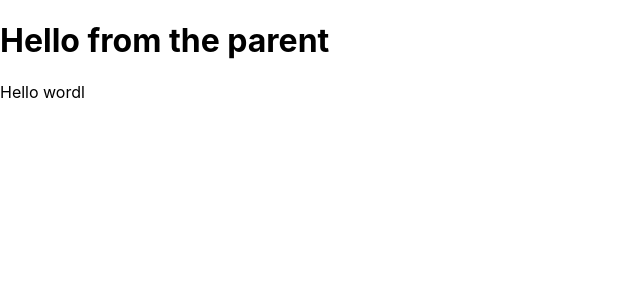
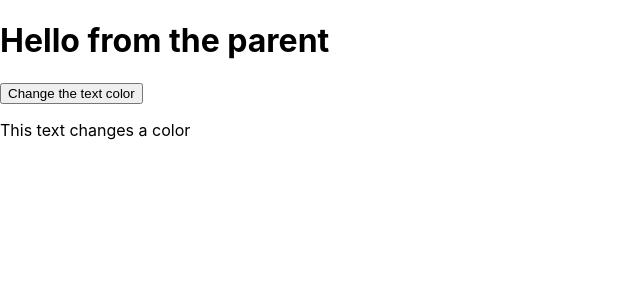
Before and after one commit to Jay-Khakim/intro-to-react, a React (Create React App) app: page / in a window 1280 px wide. Shown: the top 300 px of the page, without its empty margins (0-640 px from the left). Built offline with nearby package versions, Linux system fonts and the light colour scheme.

Commit message:
Prectice with callback and state management

```diff
--- a/src/PracticeActivity.js
+++ b/src/PracticeActivity.js
@@ -1,17 +1,43 @@
+import { useState } from "react";
+
 function Parent() {
+    const colours = ["red", "green", "orange", "yellow", "blue"]
+    const [textColor, setColour] = useState("black");
+    const [colourIndex, setColourIndex] = useState(0);
+
+    const changeTextColour =()=>{
+        const nextColourIndex = (colourIndex + 1 ) % colours.length
+        setColourIndex(nextColourIndex)
+        setColour(colours[nextColourIndex])
+    }
     return(
         <div>
             <h1>Hello from the parent</h1>
-            <Child greeting = {"Hello wordl"}/>
+            <Child1 callback={changeTextColour}/>
+            <Child2 newColour = {textColor}/>
         </div>
     )
 }
 
-function Child(props){
+function Child1(props){
+    const handleClick = ()=>{
+        props.callback()
+    }
     return(
-        <p>
-            {props.greeting}
-        </p>
+        <div>
+            <button onClick={handleClick}>
+                Change the text color
+            </button>
+        </div>
+    )
+}
+function Child2(props){
+    return(
+        <div>
+            <p style={{color: props.newColour}}>
+            This text changes a color
+            </p>
+        </div>
     )
 }
 
```
